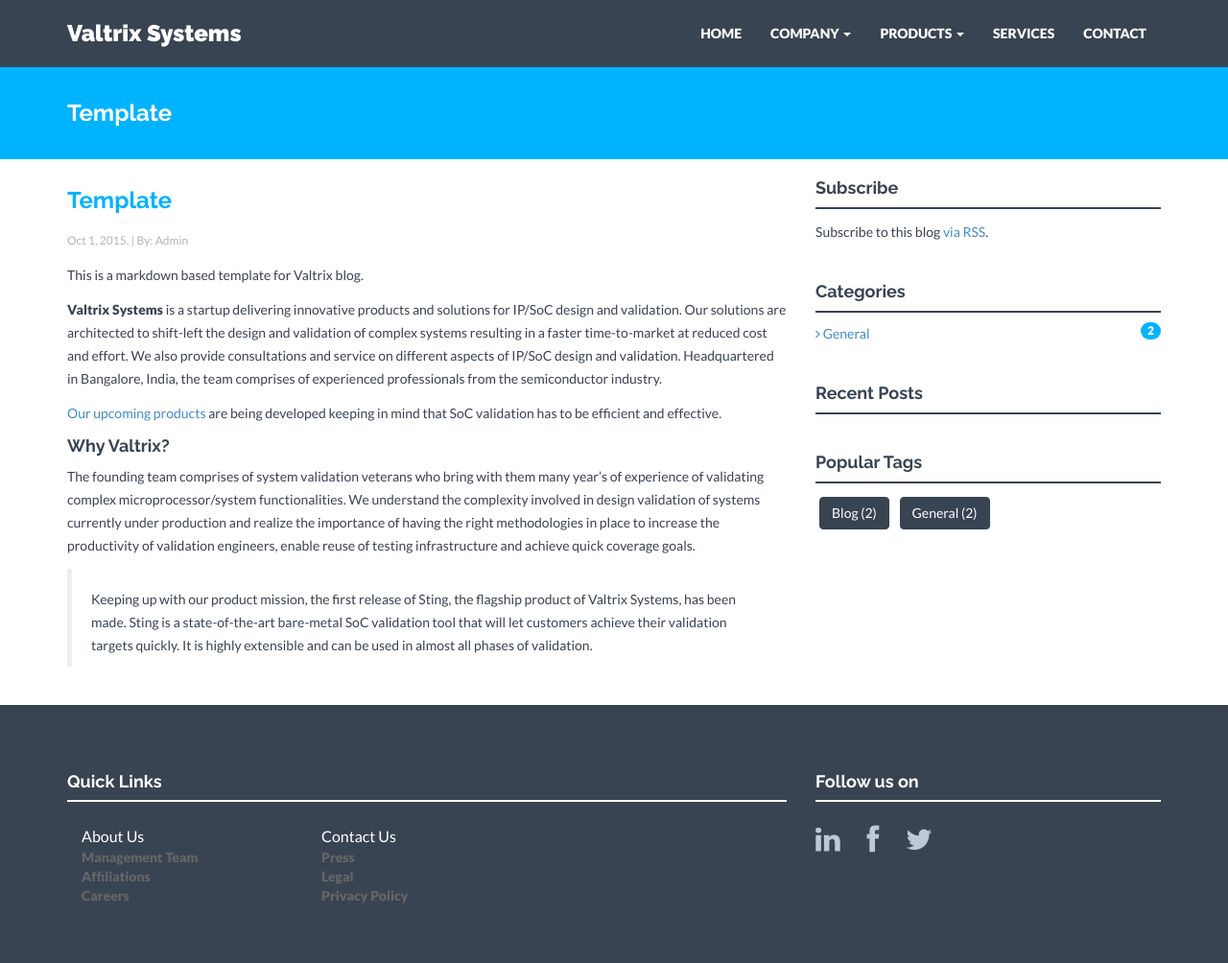
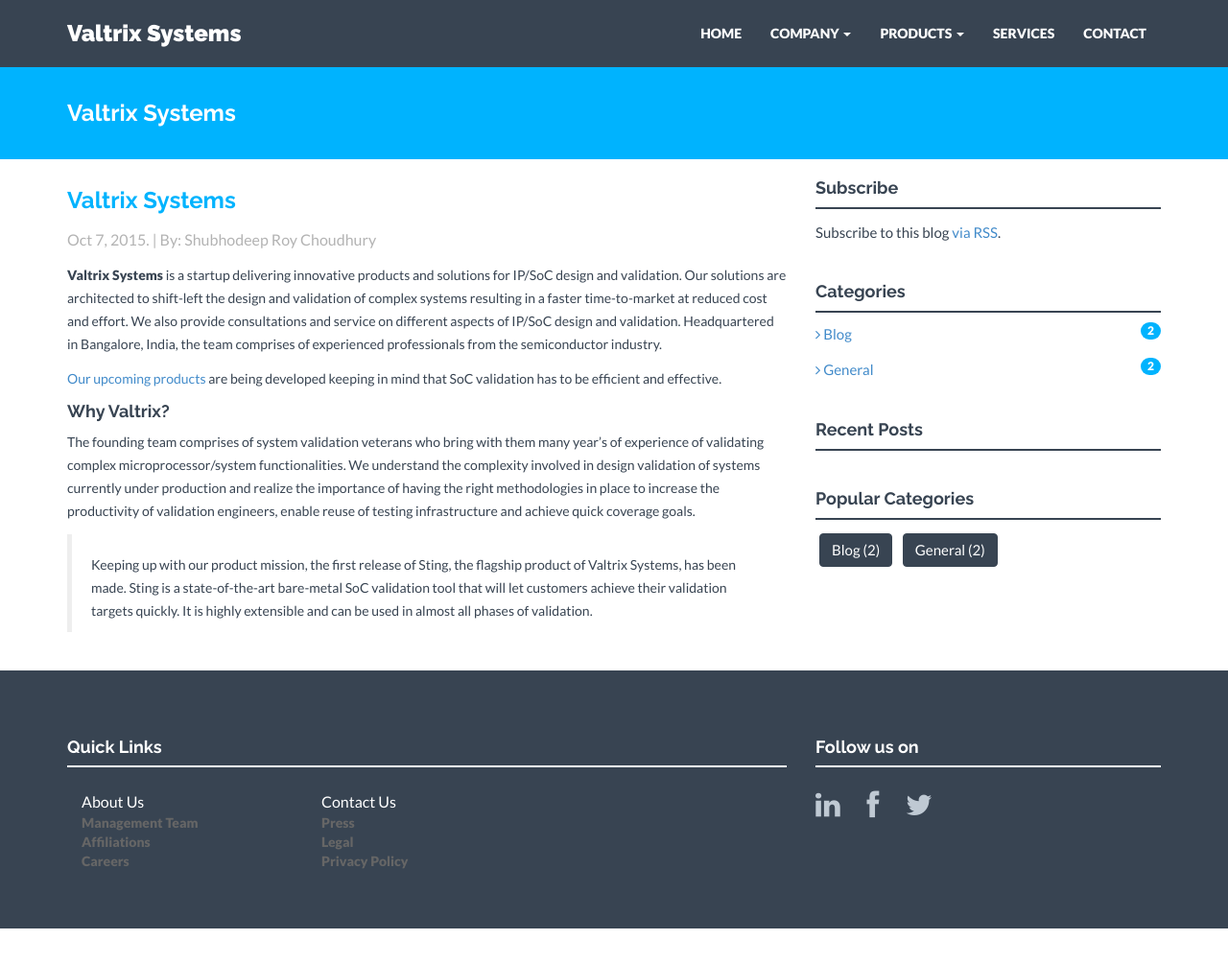
Before and after one commit to valtrix/valtrix.github.io, a Jekyll site: the page built from _posts/blog/2015-10-07-valtrix-systems.markdown, in a window 1280 px wide and 1004 px high. Shown: the whole window at 96% size. Built offline with Jekyll 4.4.1, drawn with Linux system fonts in a browser that asks for light colours; nearby versions of some CDN libraries; comment, search, counter and statistics services are not loaded.

Commit message:
Blog styles

```diff
--- a/_includes/css/style.css
+++ b/_includes/css/style.css
@@ -434,7 +434,7 @@
 }
 
 csmall {
-	font-size: 12px;
+	font-size: 16px;
 	color: #b3b3b3;
 }
 
--- a/_includes/sidebar.html
+++ b/_includes/sidebar.html
@@ -9,14 +9,14 @@
     <h4>Subscribe</h4>
     <div class="hline"></div>
         <p>
-            <p class="rss-subscribe">Subscribe to this blog <a href="{{ "/feed.xml" | prepend: site.baseurl }}">via RSS</a>.</p>
+            <p style="font-size:15px" class="rss-subscribe">Subscribe to this blog <a href="{{ "/feed.xml" | prepend: site.baseurl }}">via RSS</a>.</p>
         </p>
     <div class="spacing"></div>
     <h4>Categories</h4>
     <div class="hline"></div>
-    {% for category in site.categories %}{% unless category.first == "Blog" %}
+    {% for category in site.categories %}{% unless category.first == "blog" %}
         <p>
-            <a href="{{ '/category/#'  | prepend: site.baseurl  }}{{ category | first }}"><i class="fa fa-angle-right"></i> {{ category | first | capitalize }}</a>
+            <a style="font-size:15px" href="{{ '/category/#'  | prepend: site.baseurl  }}{{ category | first }}"><i class="fa fa-angle-right"></i> {{ category | first | capitalize }}</a>
             <span class="badge badge-theme pull-right">{{ category | last | size }}</span>
         </p>
     {% endunless %}{% endfor %}
@@ -28,7 +28,7 @@
         <ul class="popular-posts">
             {% for post in site.categories['blog'] limit:4 %}
             <div>
-                    <p><a href="{{ post.url }}">{{ post.title }}</a></p>
+                    <p><a style="font-size:15px" href="{{ post.url }}">{{ post.title }}</a></p>
                 <em>Posted on {{ post.date | date_to_string }}</em>
             </div>
             {% endfor %}
@@ -36,11 +36,11 @@
 
     <div class="spacing"></div>
 
-    <h4>Popular Tags</h4>
+    <h4>Popular Categories</h4>
     <div class="hline"></div>
     <p>
-    {% for category in site.categories %}{% unless category.first == "blog" or category.first == "project" or category.first == "question" %}
-            <a class="btn btn-theme" href="{{ '/category/#'  | prepend: site.baseurl  }}{{ category | first }}" role="button">{{ category | first | capitalize }} ({{ category | last | size }})</a>
+    {% for category in site.categories %}{% unless category.first == "blog" %}
+            <a style="font-size:15px" class="btn btn-theme" href="{{ '/category/#'  | prepend: site.baseurl  }}{{ category | first }}" role="button">{{ category | first | capitalize }} ({{ category | last | size }})</a>
         {% endunless %}{% endfor %}
     </p>
 </div>
--- a/_posts/blog/2015-10-01-blog-template.markdown
+++ b/_posts/blog/2015-10-07-valtrix-systems.markdown
@@ -1,16 +1,14 @@
 ---
 layout: post
-title:  "Template"
-date:   2015-10-01 00:00:00
-author: Admin
+title:  "Valtrix Systems"
+date:   2015-10-07 10:30:00
+author: Shubhodeep Roy Choudhury
 categories:
 - Blog
 - General
 img: post02.jpg
 thumb: thumb02.jpg
 ---
-
-This is a markdown based template for Valtrix blog.
 
 <b>Valtrix Systems</b> is a startup delivering innovative products and solutions for IP/SoC design and validation.
 Our solutions are architected to shift-left the design and validation of complex systems resulting in a faster time-to-market at reduced cost and effort. We also provide consultations and service on different aspects of IP/SoC design and validation.
```
